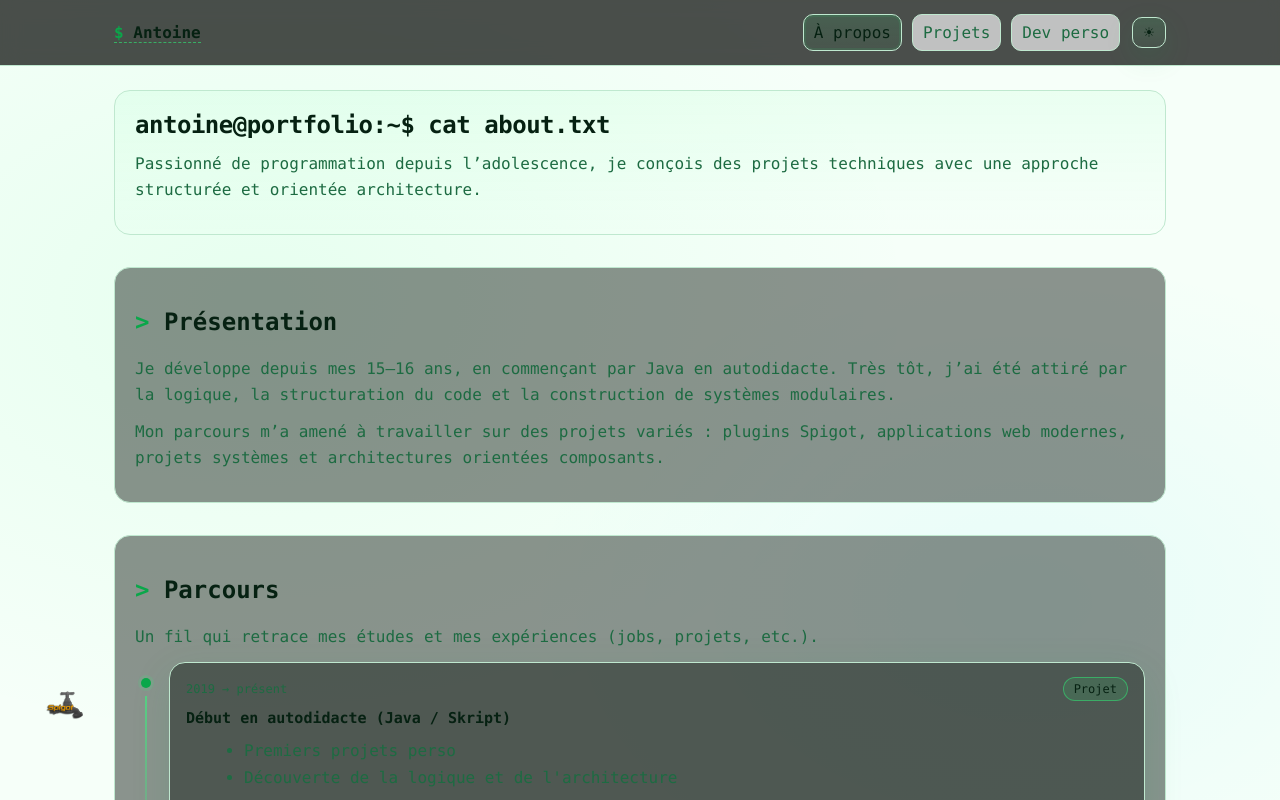
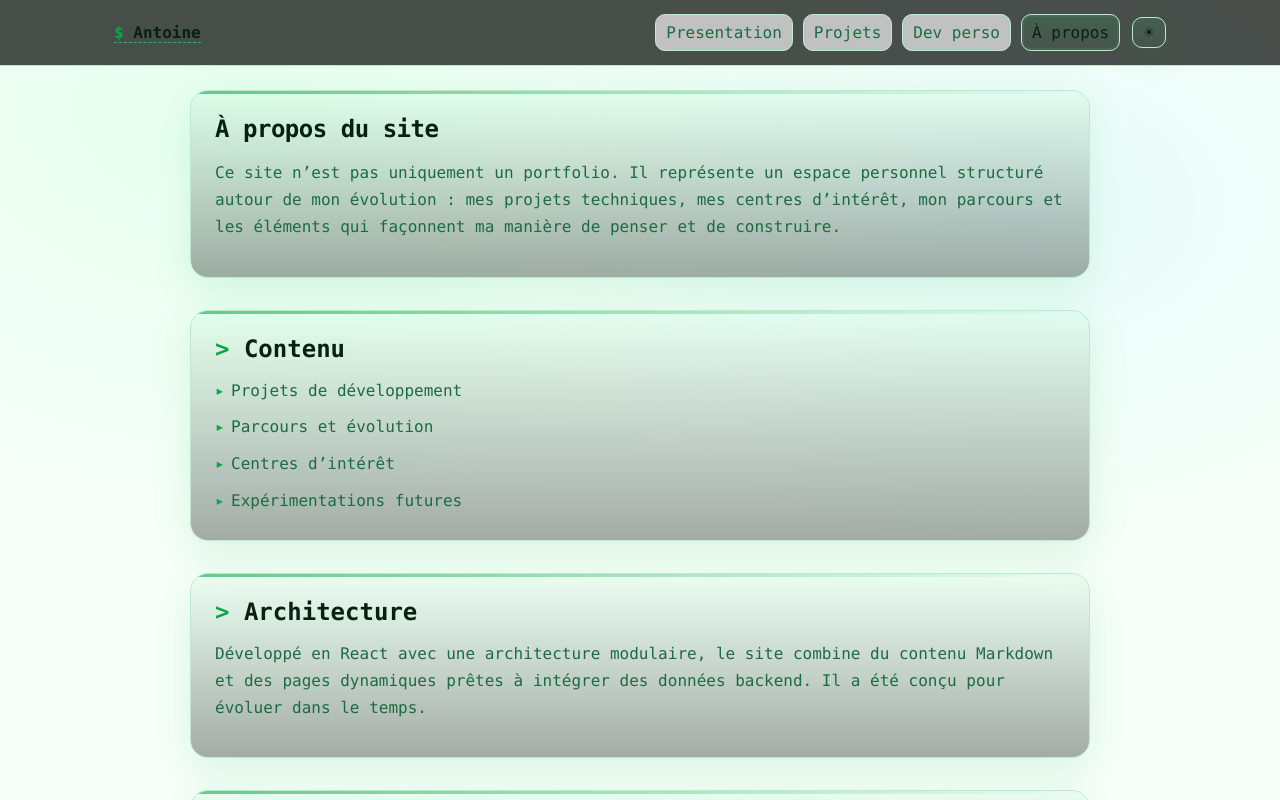
Before and after one commit to Ratsock6/portfolio, a React (Vite) app: page /about in a window 1280 px wide. Shown: the top 800 px of the page. Built offline with nearby package versions, Linux system fonts and the light colour scheme.

Commit message:
Presenation and about

```diff
--- a/src/app/routes.tsx
+++ b/src/app/routes.tsx
@@ -1,7 +1,6 @@
 import { createBrowserRouter } from "react-router-dom";
 import RootLayout from "./layout/RootLayout";
 import Home from "../pages/Home";
-import About from "../pages/About";
 import Projects from "../pages/Projects";
 import DevProjects from "../pages/DevProjects";
 import NotFound from "../pages/NotFound";
@@ -13,6 +12,8 @@ import F1 from "../pages/interests/F1";
 import TableTennis from "../pages/interests/TableTennis";
 import Gaming from "../pages/interests/Gaming";
 import Travel from "../pages/interests/Travel";
+import Presentation from "../pages/Presenation";
+import About from "../pages/About";
 
 export const router = createBrowserRouter([
   {
@@ -21,7 +22,7 @@ export const router = createBrowserRouter([
     errorElement: <RouteError />,
     children: [
       { index: true, element: <Home /> },
-      { path: "about", element: <About /> },
+      { path: "presentation", element: <Presentation /> },
       { path: "projects", element: <Projects /> },
       { path: "projects/:slug", element: <ProjectDetail /> },
       { path: "dev-projects", element: <DevProjects /> },
@@ -31,6 +32,7 @@ export const router = createBrowserRouter([
       { path: "interests/table-tennis", element: <TableTennis /> },
       { path: "interests/gaming", element: <Gaming /> },
       { path: "interests/travel", element: <Travel /> },
+      { path: "about", element: <About /> },
       { path: "*", element: <NotFound /> },
     ],
   },
--- /dev/null
+++ b/src/components/IntroBlock/IntroBlock.tsx
@@ -0,0 +1,33 @@
+import styles from "./IntroBlock.module.css";
+
+function calculateAge(birthDate: Date): number {
+  const today = new Date();
+
+  let age = today.getFullYear() - birthDate.getFullYear();
+  const monthDiff = today.getMonth() - birthDate.getMonth();
+
+  if (
+    monthDiff < 0 ||
+    (monthDiff === 0 && today.getDate() < birthDate.getDate())
+  ) {
+    age--;
+  }
+
+  return age;
+}
+
+export default function IntroBlock() {
+  const birthDate = new Date("2004-04-23");
+  const age = calculateAge(birthDate);
+
+  return (
+    <div className={styles.block}>
+        <ul>
+          <li>Antoine</li>
+          <li>{age} ans</li>
+          <li>Permis B en cours</li>
+          <li>Picardie, Normandie</li>
+        </ul>
+    </div>
+  );
+}
--- a/src/components/Navbar/Navbar.tsx
+++ b/src/components/Navbar/Navbar.tsx
@@ -17,12 +17,12 @@ export default function Navbar({ theme, onToggleTheme }: Props) {
         <div className={styles.right}>
           <nav className={styles.nav} aria-label="Navigation principale">
             <NavLink
-              to="/about"
+              to="/presentation"
               className={({ isActive }) =>
                 isActive ? styles.active : styles.link
               }
             >
-              À propos
+              Presentation
             </NavLink>
             <NavLink
               to="/projects"
@@ -40,6 +40,15 @@ export default function Navbar({ theme, onToggleTheme }: Props) {
             >
               Dev perso
             </NavLink>
+
+            <NavLink
+              to="/about"
+              className={({ isActive }) =>
+                isActive ? styles.active : styles.link
+              }
+            >
+              À propos
+            </NavLink>
           </nav>
 
           <button
--- a/src/components/Timeline/Timeline.module.css
+++ b/src/components/Timeline/Timeline.module.css
@@ -100,9 +100,6 @@
 }
 
 .logo {
-  position: relative;
-  bottom: 140px;
-  right: 140px;
   width: 40px;
   height: 40px;
 }
--- a/src/components/Timeline/Timeline.tsx
+++ b/src/components/Timeline/Timeline.tsx
@@ -22,12 +22,15 @@ export default function Timeline({ items }: Props) {
           </div>
 
               <div className={styles.card}>
+              <img
+                src={it.logo ?? "/logos/default.png"}
+                alt="Logo"
+                className={styles.logo}
+              />
               <div className={styles.meta}>
                 <span className={styles.period}>{formatPeriod(it.start, it.end)}</span>
                 <span className={styles.kind}>{it.kind}</span>
               </div>
-
-
 
               <h3 className={styles.title}>{it.title}</h3>
 
@@ -39,18 +42,13 @@ export default function Timeline({ items }: Props) {
                 </p>
               )}
 
-
-
               {it.bullets && it.bullets.length > 0 && (
                 <ul className={styles.bullets}>
                 {it.bullets.map((b) => (
                 <li key={b}>{b}</li>
                 ))}
                 </ul>
-
-
               )}
-
 
               {it.tags && it.tags.length > 0 && (
                 <div className={styles.tags} aria-label="Tags">
@@ -59,15 +57,8 @@ export default function Timeline({ items }: Props) {
                 {t}
                 </span>
                 ))}
-
                 </div>
               )}
-
-            <img
-          src={it.logo ?? "/logos/default.png"}
-          alt="Logo"
-          className={styles.logo}
-        />
               </div>
         </article>
       ))}
--- a/src/pages/About.tsx
+++ b/src/pages/About.tsx
@@ -1,100 +1,44 @@
 import styles from "../styles/about.module.css";
-import { Link } from "react-router-dom";
-import Timeline from "../components/Timeline/Timeline";
-import { timeline } from "../data/timeline";
-import TimelineItem from "../components/Timeline/TimelineItem";
 
 export default function About() {
   return (
     <section className={styles.wrapper}>
-      <div className={styles.hero}>
-        <h1>antoine@portfolio:~$ cat about.txt</h1>
+      <div className={styles.block}>
+        <h1>À propos du site</h1>
         <p>
-          Passionné de programmation depuis l’adolescence, je conçois des
-          projets techniques avec une approche structurée et orientée
-          architecture.
+          Ce site n’est pas uniquement un portfolio. Il représente un espace
+          personnel structuré autour de mon évolution : mes projets
+          techniques, mes centres d’intérêt, mon parcours et les éléments
+          qui façonnent ma manière de penser et de construire.
         </p>
       </div>
 
       <div className={styles.block}>
-        <h2>Présentation</h2>
+        <h2>Contenu</h2>
+        <ul>
+          <li>Projets de développement</li>
+          <li>Parcours et évolution</li>
+          <li>Centres d’intérêt</li>
+          <li>Expérimentations futures</li>
+        </ul>
+      </div>
+
+      <div className={styles.block}>
+        <h2>Architecture</h2>
         <p>
-          Je développe depuis mes 15–16 ans, en commençant par Java en
-          autodidacte. Très tôt, j’ai été attiré par la logique, la
-          structuration du code et la construction de systèmes modulaires.
-        </p>
-
-        <p>
-          Mon parcours m’a amené à travailler sur des projets variés :
-          plugins Spigot, applications web modernes, projets systèmes et
-          architectures orientées composants.
+          Développé en React avec une architecture modulaire, le site combine
+          du contenu Markdown et des pages dynamiques prêtes à intégrer des
+          données backend. Il a été conçu pour évoluer dans le temps.
         </p>
       </div>
 
       <div className={styles.block}>
-        <h2>Parcours</h2>
+        <h2>Vision</h2>
         <p>
-          Un fil qui retrace mes études et mes expériences (jobs, projets, etc.).
+          Ce site est un espace vivant. Il évoluera avec mes projets,
+          mes apprentissages et mes expériences. Il représente autant
+          un laboratoire technique qu’une vitrine personnelle.
         </p>
-        <Timeline items={timeline} />
-      </div>
-
-      <div className={styles.block}>
-        <h2>Compétences techniques</h2>
-
-        <div className={styles.grid}>
-          <div>
-            <h3>Langages</h3>
-            <ul>
-              <li>Java</li>
-              <li>TypeScript</li>
-              <li>Python</li>
-              <li>C / C++</li>
-              <></>
-            </ul>
-          </div>
-
-          <div>
-            <h3>Frontend</h3>
-            <ul>
-              <li>React</li>
-              <li>Vite</li>
-              <li>CSS Modules</li>
-            </ul>
-          </div>
-
-          <div>
-            <h3>Systèmes / Backend</h3>
-            <ul>
-              <li>Node.js</li>
-              <li>Spigot API</li>
-              <li>Linux</li>
-              <li>Git</li>
-            </ul>
-          </div>
-
-        </div>
-      </div>
-
-      <div className={styles.block}>
-        <h2>Centres d’intérêt</h2>
-        <ul>
-          <li>
-            <Link to="/interests/chess">Échecs</Link>
-          </li>
-          <li>
-            <Link to="/interests/f1">Formule 1</Link>
-          </li>
-          <li>
-            <Link to="/interests/table-tennis">Tennis de table</Link>
-          </li>
-          <li>
-            <Link to="/interests/gaming">Jeux vidéos</Link>
-          </li>
-          <li>
-            <Link to="/interests/travel">Voyages</Link>
-          </li>
-        </ul>
       </div>
     </section>
   );
--- /dev/null
+++ b/src/pages/Presenation.tsx
@@ -0,0 +1,105 @@
+import styles from "../styles/presentation.module.css";
+import { Link } from "react-router-dom";
+import Timeline from "../components/Timeline/Timeline";
+import { timeline } from "../data/timeline";
+import IntroBlock from "../components/IntroBlock/IntroBlock";
+
+export default function Presentation() {
+  return (
+    <section className={styles.wrapper}>
+      <img
+          src="/profilPicture.jpg"
+          alt="Photo de profil"
+          className={styles.avatar}
+        />
+      <div className={styles.hero}>
+        <h1>antoine@portfolio:~$ cat about.txt</h1>
+
+      </div>
+
+      <IntroBlock />
+
+
+      <div className={styles.block}>
+        <h2>Présentation</h2>
+        <p>
+          Je développe depuis mes 15–16 ans, en commençant par Java en
+          autodidacte. Très tôt, j’ai été attiré par la logique, la
+          structuration du code et la construction de systèmes modulaires.
+        </p>
+
+        <p>
+          Mon parcours m’a amené à travailler sur des projets variés :
+          plugins Spigot, applications web modernes, projets systèmes et
+          architectures orientées composants.
+        </p>
+      </div>
+
+      <div className={styles.block}>
+        <h2>Parcours</h2>
+        <p>
+          Un fil qui retrace mes études et mes expériences (jobs, projets, etc.).
+        </p>
+        <Timeline items={timeline} />
+      </div>
+
+      <div className={styles.block}>
+        <h2>Compétences techniques</h2>
+
+        <div className={styles.grid}>
+          <div>
+            <h3>Langages</h3>
+            <ul>
+              <li>Java</li>
+              <li>TypeScript</li>
+              <li>Python</li>
+              <li>C / C++</li>
+              <></>
+            </ul>
+          </div>
+
+          <div>
+            <h3>Frontend</h3>
+            <ul>
+              <li>React</li>
+              <li>Vite</li>
+              <li>CSS Modules</li>
+            </ul>
+          </div>
+
+          <div>
+            <h3>Systèmes / Backend</h3>
+            <ul>
+              <li>Node.js</li>
+              <li>Spigot API</li>
+              <li>Linux</li>
+              <li>Git</li>
+            </ul>
+          </div>
+
+        </div>
+      </div>
+
+      <div className={styles.block}>
+        <h2>Centres d’intérêt</h2>
+        <ul>
+          <li>
+            <Link to="/interests/chess">Échecs</Link>
+          </li>
+          <li>
+            <Link to="/interests/f1">Formule 1</Link>
+          </li>
+          <li>
+            <Link to="/interests/table-tennis">Tennis de table</Link>
+          </li>
+          <li>
+            <Link to="/interests/gaming">Jeux vidéos</Link>
+          </li>
+          <li>
+            <Link to="/interests/travel">Voyages</Link>
+          </li>
+        </ul>
+      </div>
+    </section>
+  );
+}
--- a/src/styles/about.module.css
+++ b/src/styles/about.module.css
@@ -1,20 +1,54 @@
 .wrapper {
   display: grid;
   gap: 32px;
+  max-width: 900px;
+  margin: 0 auto;
 }
 
-.hero {
+/* ============================= */
+/* BLOCS PRINCIPAUX */
+/* ============================= */
+
+.block {
+  position: relative;
   border: 1px solid var(--border);
-  background: linear-gradient(180deg, rgba(45, 255, 122, 0.06), transparent);
-  padding: 20px;
-  border-radius: 16px;
+  background: linear-gradient(
+    180deg,
+    rgba(45, 255, 122, 0.05),
+    rgba(7, 17, 11, 0.35)
+  );
+  padding: 24px;
+  border-radius: 18px;
+  box-shadow: 0 12px 40px var(--shadow);
+  overflow: hidden;
 }
 
-.block {
-  border: 1px solid var(--border);
-  background: rgba(7, 17, 11, 0.45);
-  padding: 20px;
-  border-radius: 16px;
+/* petit effet subtil en haut */
+.block::before {
+  content: "";
+  position: absolute;
+  top: 0;
+  left: 0;
+  height: 3px;
+  width: 100%;
+  background: linear-gradient(
+    90deg,
+    var(--accent),
+    transparent
+  );
+  opacity: 0.6;
+}
+
+/* ============================= */
+/* TITRES */
+/* ============================= */
+
+.block h1 {
+  margin: 0 0 16px 0;
+}
+
+.block h2 {
+  margin: 0 0 14px 0;
 }
 
 .block h2::before {
@@ -22,29 +56,62 @@
   color: var(--accent);
 }
 
-.grid {
-  display: grid;
-  gap: 18px;
+.block p {
+  color: var(--muted);
+  line-height: 1.7;
 }
 
-@media (min-width: 900px) {
-  .grid {
-    grid-template-columns: repeat(3, 1fr);
-  }
+/* ============================= */
+/* LISTES */
+/* ============================= */
+
+.block ul {
+  list-style: none;
+  padding-left: 0;
+  margin: 0;
+  display: grid;
+  gap: 8px;
 }
 
-ul {
+.block li {
+  position: relative;
+  padding-left: 16px;
   color: var(--muted);
-  line-height: 1.8;
 }
 
-a {
+.block li::before {
+  content: "▸";
+  position: absolute;
+  left: 0;
+  color: var(--accent);
+}
+
+/* ============================= */
+/* LIENS */
+/* ============================= */
+
+.block a {
   color: var(--text);
   text-decoration: none;
-  border-bottom: 1px dashed rgba(45, 255, 122, 0.55);
+  border-bottom: 1px dashed rgba(45, 255, 122, 0.5);
+  transition: 0.2s ease;
 }
 
-a:hover {
+.block a:hover {
   color: var(--accent);
   border-bottom-color: var(--accent);
 }
+
+/* ============================= */
+/* RESPONSIVE */
+/* ============================= */
+
+@media (max-width: 768px) {
+  .wrapper {
+    gap: 24px;
+  }
+
+  .block {
+    padding: 20px;
+  }
+}
--- /dev/null
+++ b/src/styles/presentation.module.css
@@ -0,0 +1,63 @@
+.wrapper {
+  display: grid;
+  gap: 32px;
+}
+
+.hero {
+  border: 1px solid var(--border);
+  background: linear-gradient(180deg, rgba(45, 255, 122, 0.06), transparent);
+  padding: 20px;
+  border-radius: 16px;
+}
+
+.block {
+  border: 1px solid var(--border);
+  background: rgba(7, 17, 11, 0.45);
+  padding: 20px;
+  border-radius: 16px;
+}
+
+.block h2::before {
+  content: "> ";
+  color: var(--accent);
+}
+
+.grid {
+  display: grid;
+  gap: 18px;
+}
+
+@media (min-width: 900px) {
+  .grid {
+    grid-template-columns: repeat(3, 1fr);
+  }
+}
+
+ul {
+  color: var(--muted);
+  line-height: 1.8;
+}
+
+a {
+  color: var(--text);
+  text-decoration: none;
+  border-bottom: 1px dashed rgba(45, 255, 122, 0.55);
+}
+
+a:hover {
+  color: var(--accent);
+  border-bottom-color: var(--accent);
+}
+
+.avatar {
+  width: 140px;
+  height: 140px;
+  border-radius: 50%;
+  object-fit: cover;
+
+  display: block;
+  margin: 0 auto 20px auto;
+
+  border: 2px solid var(--border);
+  box-shadow: 0 0 25px var(--shadow);
+}
```
Also changed, not shown: src/components/IntroBlock/IntroBlock.module.css (added, +21 -0 lines), public/profilPicture.jpg (added). Lines whose indentation alone changed are shown as unchanged.
